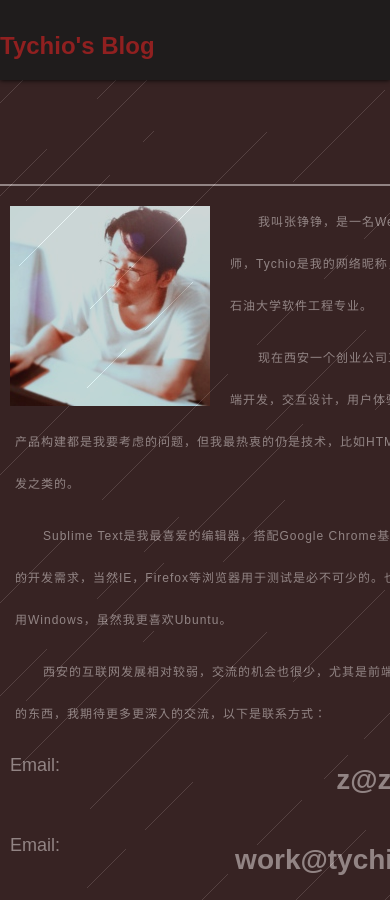
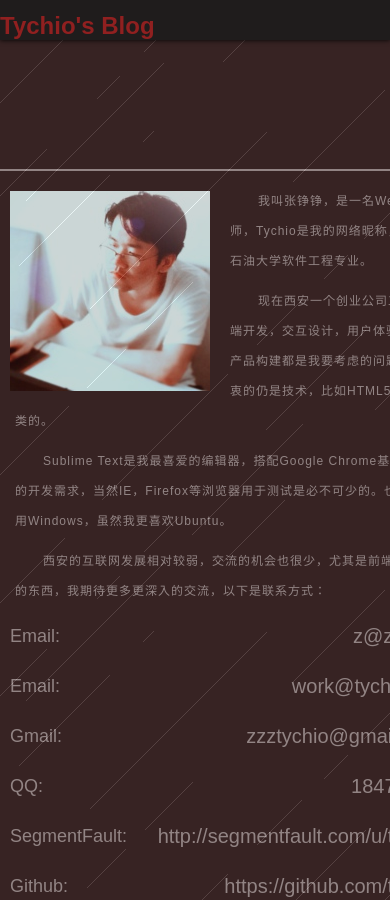
Before and after one commit to tychio/old_blog, a Jekyll site: the page built from about.html, in a window 390 px wide and 900 px high. Built offline with Jekyll 4.4.1, drawn with Linux system fonts in a browser that asks for light colours; some web fonts are replaced; Markdown is read by kramdown in place of the engine named in the settings.

Commit message:
fixed width in less than 640px for iphone

```diff
--- a/css/style.css
+++ b/css/style.css
@@ -110,19 +110,17 @@
     section dl dd a h4{ font-weight: bold; }
 }
 @media all and (max-width: 640px) {
-    header{ padding: 20px 0; }
     header div#top nav{ overflow: hidden; position: static; height: 0; width: 100%; background: #1F1C1C; }
-    header div#top nav a{ display: block; height: 80px; line-height: 100px; }
+    header div#top nav a{ display: block; height: 40px; line-height: 40px; }
     header div#top nav a:hover{ background: #999; }
     header div#top a#list{ display: block; position: absolute; right: 10px; top: 0; height: 40px; width: 40px; background: url(../img/list.png) no-repeat center center; opacity: 0.8; }
     header div#top a#list:hover{ opacity: 1; }
     header div#top,
     section, footer{ min-width: 480px; }
-    section dl dt{ padding-bottom: 20px; }
     section dl dd{ margin-left: 10px; }
-    section dl dd a h4{ font-weight: bold; padding: 20px; }
-    section dl dd article{ line-height: 42px; font-size: 12px; }
-    section dl dd article time{ padding: 10px; }
+    section dl dd a h4{ font-size: 20px; }
+    section dl dd article{ line-height: 30px; font-size: 12px; }
+    section dl dd article time{ padding: 10px; font-size: 12px; }
 }
 @media all and (max-width: 320px) {
     header div#top,
```
